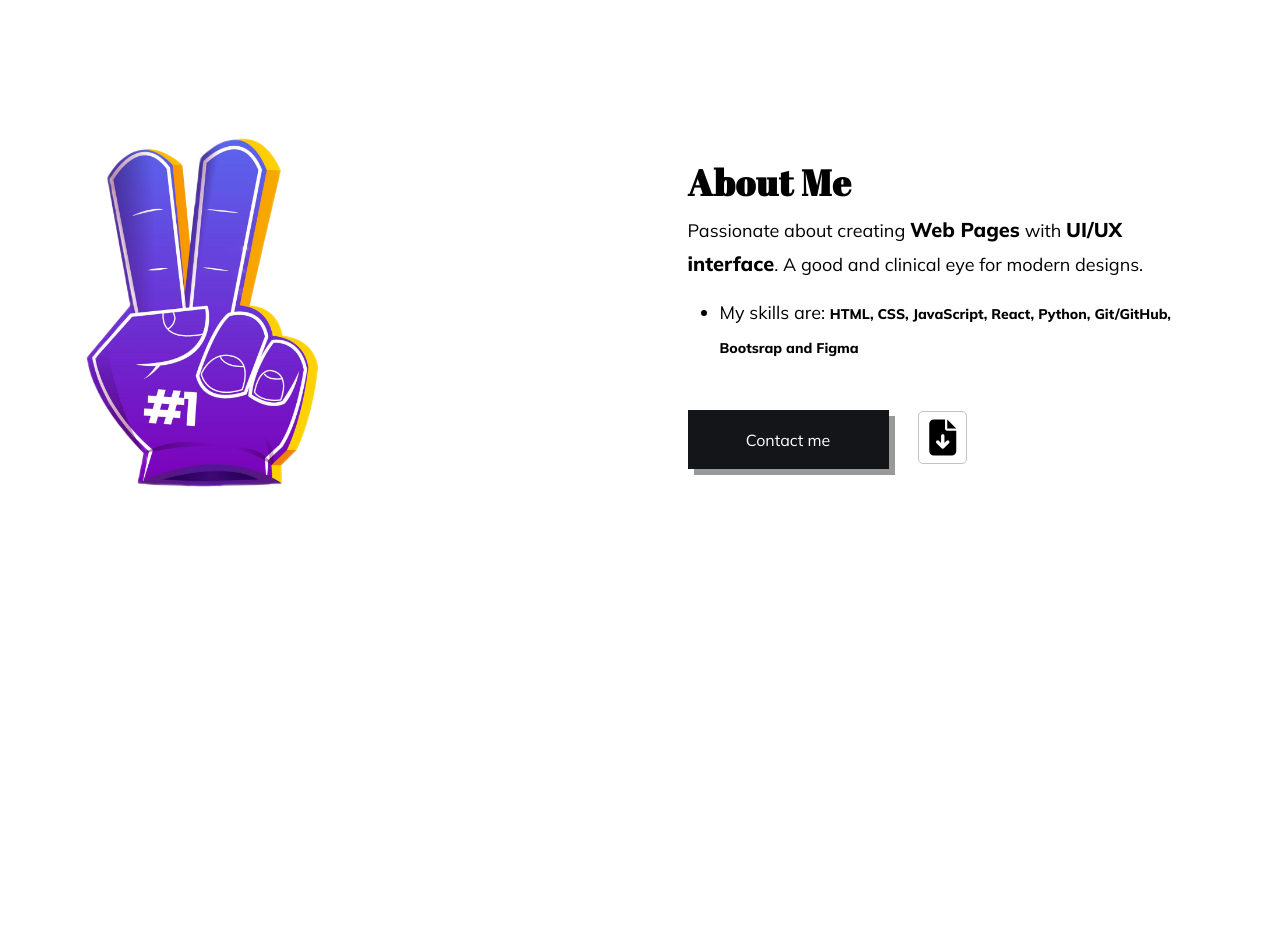
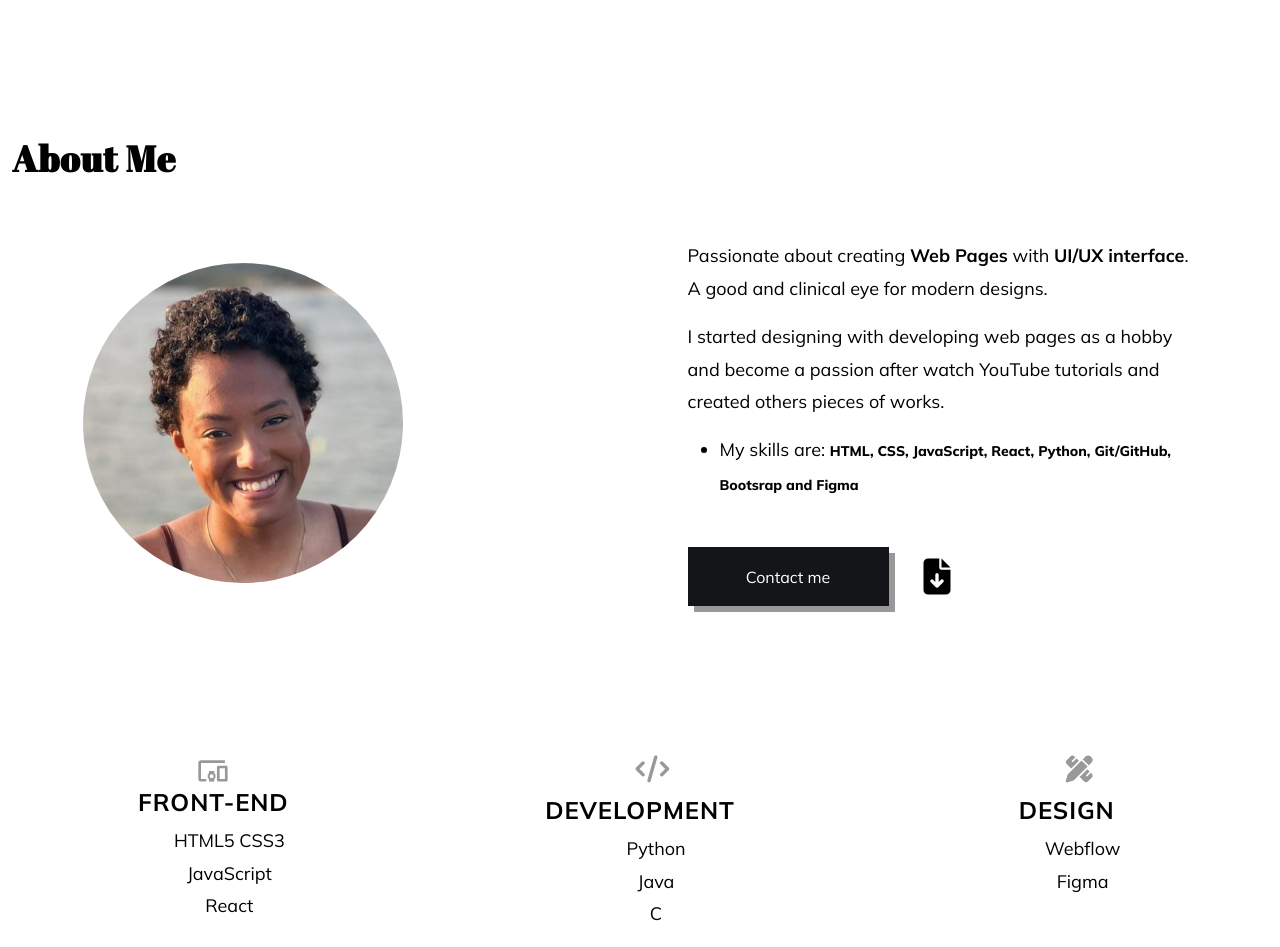
Before and after one commit to JuliaLavagnini/Portifolio, a plain HTML site: page index.html in a window 1280 px wide. Shown: the part 840-1787 px from the top of the page. Before the commit the page ends 1333 px from the top, so only its background shows below. Drawn offline with nearby package versions, Linux system fonts and the light colour scheme; files whose address does not match are found by name.

Commit message:
Added About Me section with skills and contact info

```diff
--- a/assets/src/style.css
+++ b/assets/src/style.css
@@ -19,11 +19,10 @@ body {
 h2,
 h3 {
   letter-spacing: 0.9px;
-  font-weight: 800;
   line-height: normal;
 }
 
-h1,h2,h3{
+h1,h2{
   font-family: "Abril Fatface", cursive;
   align-self: stretch;
   line-height: normal;
@@ -34,13 +33,14 @@ h1 {
 }
 
 h3 {
-  color: #51443d;
-  font-size: 30px;
-  text-decoration-line: underline;
+  font-size: 24px;
+  text-transform: uppercase;
+  font-weight: 700;
 }
 
 h2 {
   font-size: 36px;
+  font-weight: 800;
 }
 
 h4 {
@@ -114,23 +114,28 @@ h4 {
   width: 57vh;
 }
 
+/* About me section */
 .about-me{
   padding-top: 150px;
 }
 
+.about-me h2{
+  padding-bottom: 50px;
+}
+
 .about-me img{
-  width: 15rem;
+  border-radius: 10rem;
+  width: 20rem;
 }
 
 .about-me .BD{
   padding-top: 30px;
+  display: flex;
 }
 
 .about-me i {
   margin-left: 25px;
   padding: 25px 10px;
-  border: 1px solid #c3c3c4;
-  border-radius: 5px;
 }
 
 .about-me span{
@@ -138,9 +143,13 @@ h4 {
   font-weight: 800;
 }
 
-b{
-  font-weight: 800;
-  font-size: 20px;
+.about-me .skills{
+  padding-top: 11%;
+}
+
+.about-me .skills ul{
+  list-style: none;
+
 }
 
 /* Navigation for mobile devices
--- a/index.html
+++ b/index.html
@@ -129,21 +129,29 @@
       <!--==================== ABOUT ME ====================-->
       <section class="about-me">
         <div class="container-xxl">
+          <h2>About Me</h2>
           <div
             class="row gy-5 gx-4 align-items-center justify-content-evenly"
           >
             <div class="col-lg-5 col-sm-6">
               <img
-                src="assets/media/5792432 1.png"
-                alt="hand"
+                src="assets/media/WhatsApp Image 2023-10-05 at 12.25.10 PM.jpeg"
+                alt="me"
                 class="img-fluid"
               />
             </div>
             <div class="col-lg-5 col-sm-6">
-              <h2>About Me</h2>
               <p>
-                Passionate about creating <b>Web Pages</b> with
-                <b>UI/UX interface</b>. A good and clinical eye for modern designs.
+                Passionate about creating
+                <b>Web Pages</b> with
+                <b>UI/UX interface</b>. A good and clinical
+                eye for modern designs.
+              </p>
+              <p>
+                I started designing with developing web
+                pages as a hobby and become a passion after
+                watch YouTube tutorials and created others
+                pieces of works.
               </p>
               <ul>
                 <li>
@@ -154,7 +162,7 @@
                   >
                 </li>
               </ul>
-              <div class="BD">
+              <div class="BD align-items-center">
                 <button type="button" class="btn">
                   Contact me
                 </button>
@@ -167,6 +175,36 @@
                   ></i
                 ></a>
               </div>
+            </div>
+          </div>
+          <div
+            class="row gy-5 gx-4 text-center  align-items-baseline skills"
+          >
+            <div class="col-6 col-md-4">
+              <img src="assets/media/devices_other.svg" alt="icon" style="width: 32px; border-radius: 0; opacity: 40%;">
+              <h3>Front-end</h3>
+              <ul>
+                <li>HTML5 CSS3</li>
+                <li>JavaScript</li>
+                <li>React</li>
+              </ul>
+            </div>
+            <div class="col-6 col-md-4">
+              <i class="fa-solid fa-code fa-xl" style="color: rgba(0, 0, 0, 0.4);"></i>
+              <h3>Development</h3>
+              <ul>
+                <li>Python</li>
+                <li>Java</li>
+                <li>C</li>
+              </ul>
+            </div>
+            <div class="col-6 col-md-4">
+              <i class="fa-solid fa-pen-ruler fa-xl" style="color: rgba(0, 0, 0, 0.4);"></i>
+              <h3>Design</h3>
+              <ul>
+                <li>Webflow</li>
+                <li>Figma</li>
+              </ul>
             </div>
           </div>
         </div>
```
Also changed, not shown: assets/media/WhatsApp Image 2023-10-05 at 12.25.10 PM.jpeg (added), assets/media/devices_other.svg (added).
